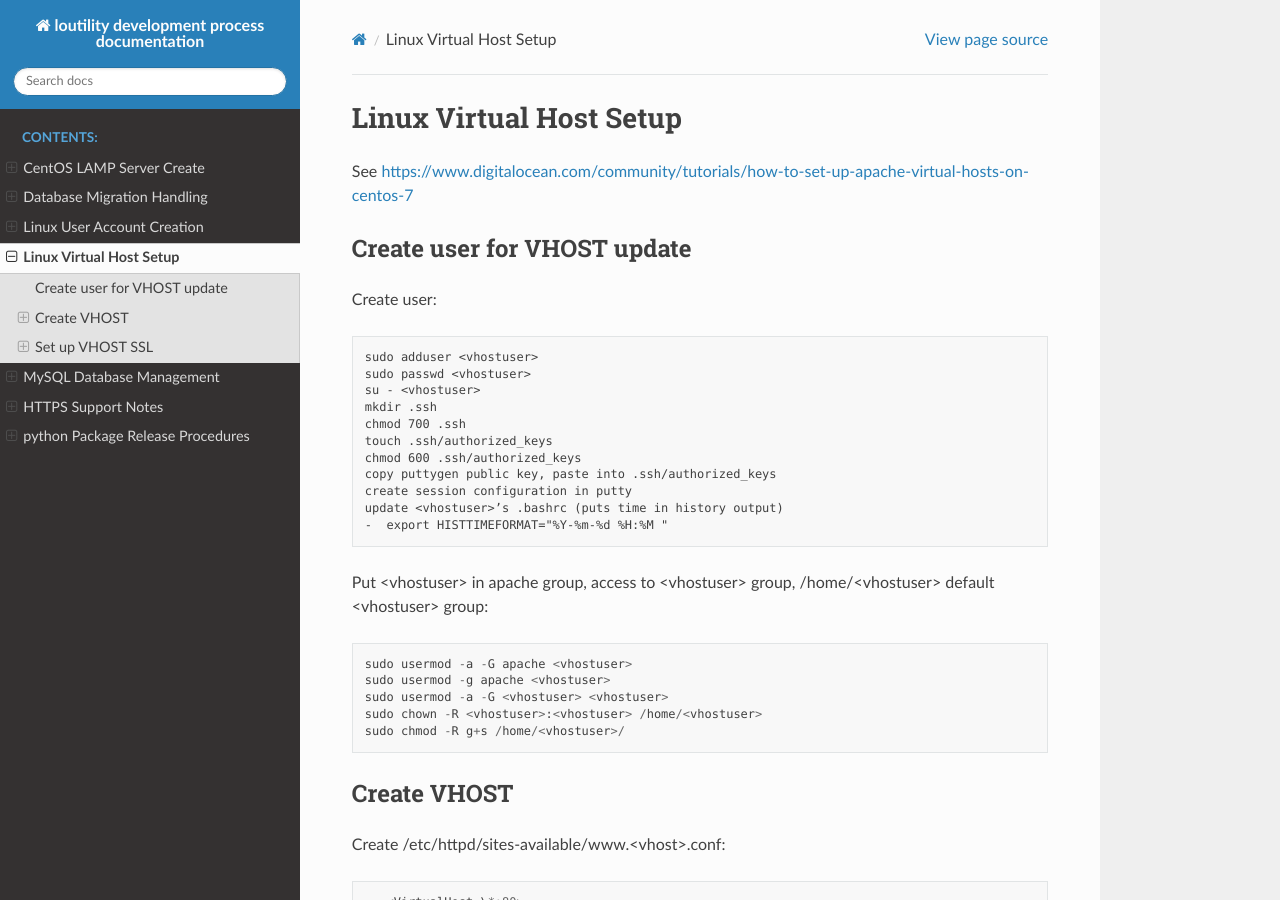
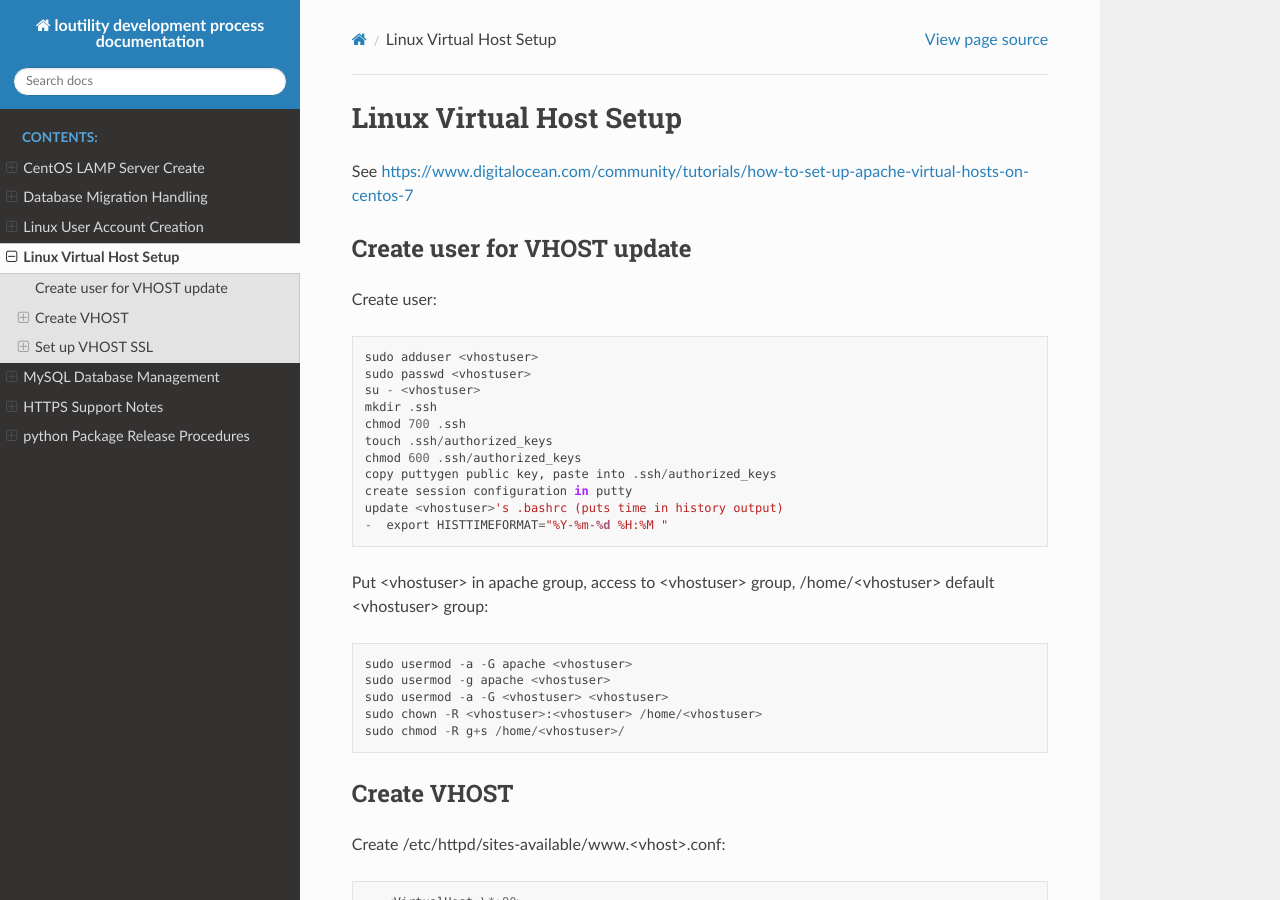
Before and after one commit to shanholtzerk/fork_loudevprocess, a Sphinx documentation site: the page built from docs/source/Linux-Virtual-Host-Setup.rst, in a window 1280 px wide and 900 px high. Built offline with Sphinx 7.4.7 and the Read the Docs theme 2.0.0, drawn with Linux system fonts in a browser that asks for light colours.

```diff
--- a/docs/source/Linux-Virtual-Host-Setup.rst
+++ b/docs/source/Linux-Virtual-Host-Setup.rst
@@ -17,7 +17,7 @@ Create user::
     chmod 600 .ssh/authorized_keys
     copy puttygen public key, paste into .ssh/authorized_keys
     create session configuration in putty
-    update <vhostuser>’s .bashrc (puts time in history output)
+    update <vhostuser>'s .bashrc (puts time in history output)
     -  export HISTTIMEFORMAT="%Y-%m-%d %H:%M "
 
 Put <vhostuser> in apache group, access to <vhostuser> group,
```
